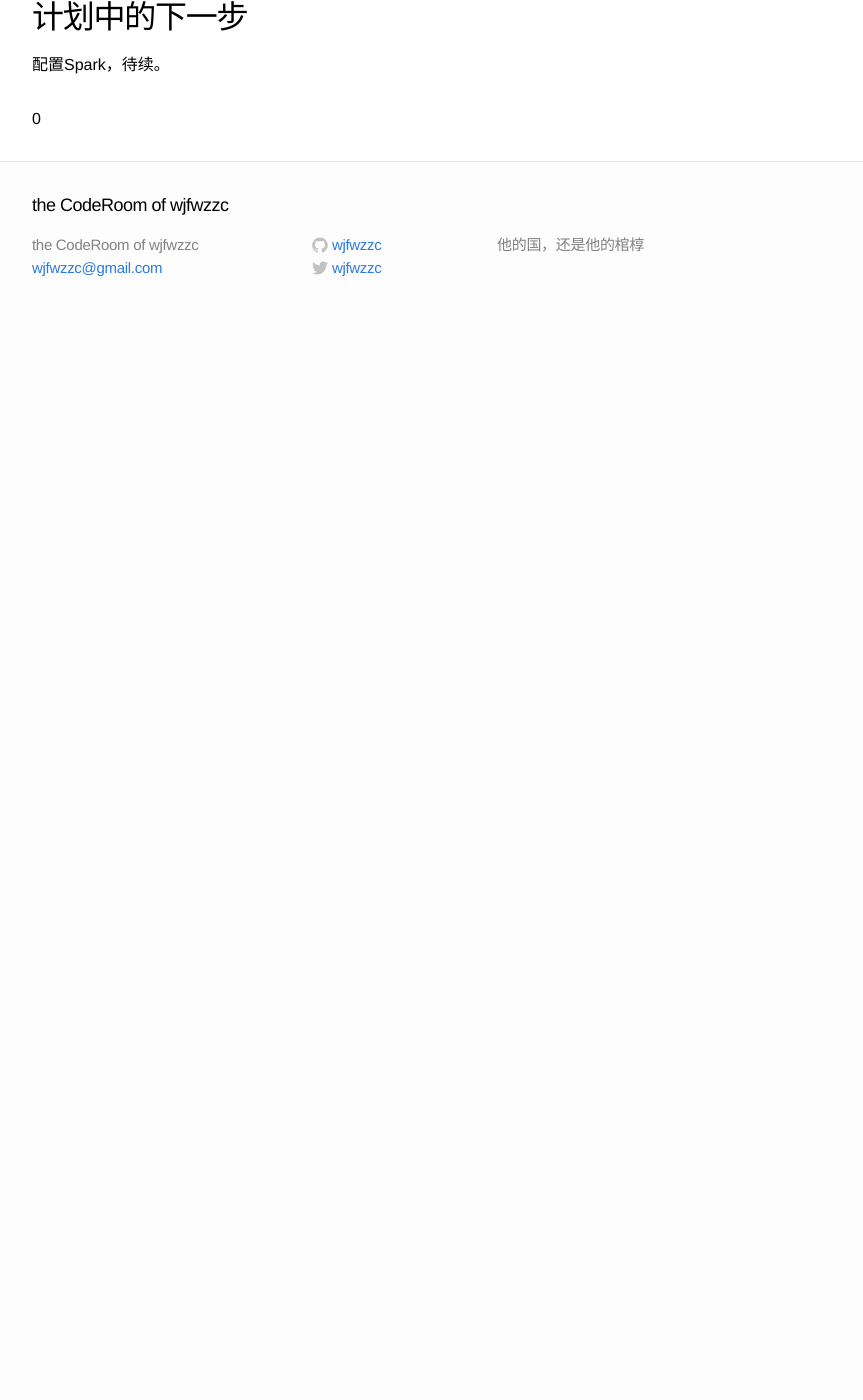
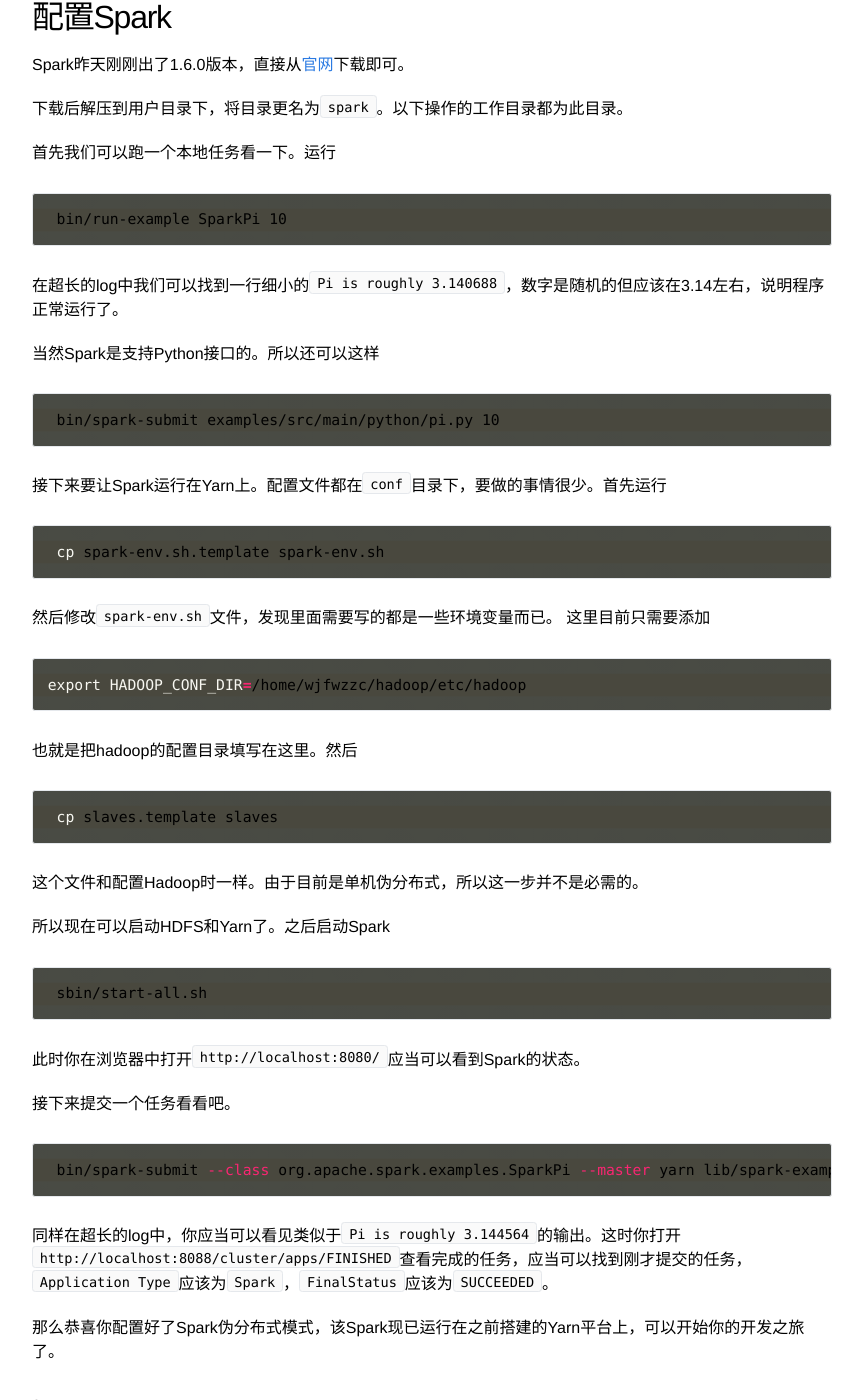
Before and after one commit to wjfwzzc/blog, a Jekyll site: the page built from _posts/2016-01-06-build-hadoop-yarn-spark.md, in a window 1280 px wide and 1400 px high, scrolled down 4926 px. Shown: the whole window, without its empty margins (208-1071 px from the left). Built offline with Jekyll 4.4.1, drawn with Linux system fonts in a browser that asks for light colours; comment, search, counter and statistics services are not loaded; before the commit the page ends 5250 px from its top, so only the background shows below that; some of the changed text lies outside the part shown.

Commit message:
post articles

```diff
--- a/_posts/2016-01-04-build-hadoop.md
+++ b/_posts/2016-01-06-build-hadoop-yarn-spark.md
@@ -1,9 +1,9 @@
 ---
 layout: post
-title: 搭建Hadoop平台的一些笔记
-date: 2016-01-04 20:12:43
+title: 搭建Hadoop+Yarn+Spark平台的一些笔记
+date: 2016-01-06 18:12:43
 category: distribute system
-tags: hadoop
+tags: hadoop, yarn, spark
 comments: true
 ---
 现在搭建Hadoop集群已经没有以前那么麻烦了，以下只是一个简单的记录。环境为Ubuntu 14.04 LTS 64位。
@@ -168,5 +168,27 @@
 
 到此已经搭建起一套完整的Hadoop+Yarn伪分布式集群，已经可以进行日常的Map-Reduce程序开发测试。增加机器只需要修改`etc/hadoop/slaves`文件`，并配置好各机器间的网络配置即可。
 
-##计划中的下一步
-配置Spark，待续。
+##配置Spark
+Spark昨天刚刚出了1.6.0版本，直接从[官网](https://spark.apache.org)下载即可。
+
+下载后解压到用户目录下，将目录更名为`spark`。以下操作的工作目录都为此目录。
+
+首先我们可以跑一个本地任务看一下。运行{% highlight bash %} bin/run-example SparkPi 10 {% endhighlight %}
+在超长的log中我们可以找到一行细小的`Pi is roughly 3.140688`，数字是随机的但应该在3.14左右，说明程序正常运行了。
+
+当然Spark是支持Python接口的。所以还可以这样{% highlight bash %} bin/spark-submit examples/src/main/python/pi.py 10 {% endhighlight %}
+
+接下来要让Spark运行在Yarn上。配置文件都在`conf`目录下，要做的事情很少。首先运行{% highlight bash %} cp spark-env.sh.template spark-env.sh {% endhighlight %}然后修改`spark-env.sh`文件，发现里面需要写的都是一些环境变量而已。
+这里目前只需要添加
+{% highlight bash %}
+export HADOOP_CONF_DIR=/home/wjfwzzc/hadoop/etc/hadoop
+{% endhighlight %}
+
+也就是把hadoop的配置目录填写在这里。然后{% highlight bash %} cp slaves.template slaves {% endhighlight %}
+这个文件和配置Hadoop时一样。由于目前是单机伪分布式，所以这一步并不是必需的。
+
+所以现在可以启动HDFS和Yarn了。之后启动Spark{% highlight bash %} sbin/start-all.sh {% endhighlight %}此时你在浏览器中打开`http://localhost:8080/`应当可以看到Spark的状态。
+
+接下来提交一个任务看看吧。{% highlight bash %} bin/spark-submit --class org.apache.spark.examples.SparkPi --master yarn lib/spark-examples-1.6.0-hadoop2.6.0.jar 10 {% endhighlight %}同样在超长的log中，你应当可以看见类似于`Pi is roughly 3.144564`的输出。这时你打开`http://localhost:8088/cluster/apps/FINISHED`查看完成的任务，应当可以找到刚才提交的任务，`Application Type`应该为`Spark`，`FinalStatus`应该为`SUCCEEDED`。
+
+那么恭喜你配置好了Spark伪分布式模式，该Spark现已运行在之前搭建的Yarn平台上，可以开始你的开发之旅了。
```
Also changed, not shown: other parts of _posts/2016-01-06-build-hadoop-yarn-spark.md (+1 -1 lines).
